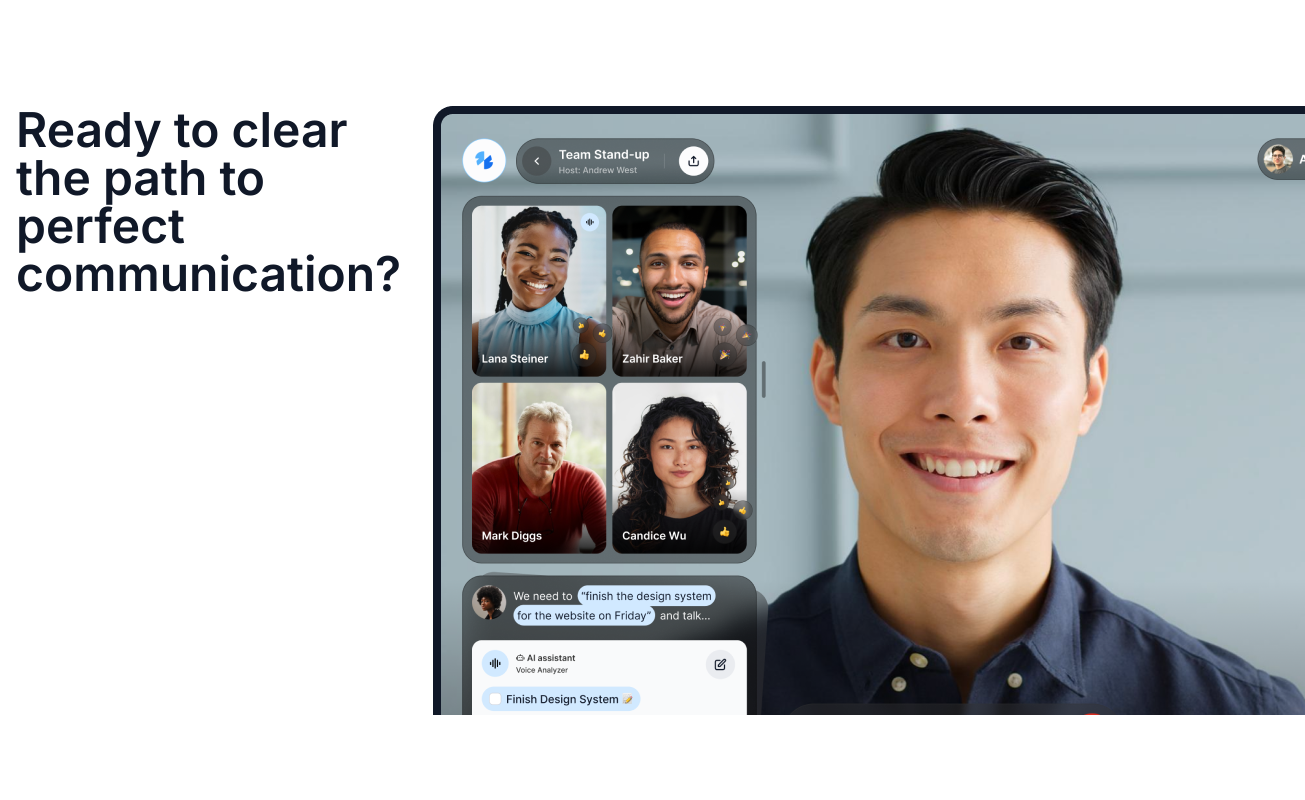
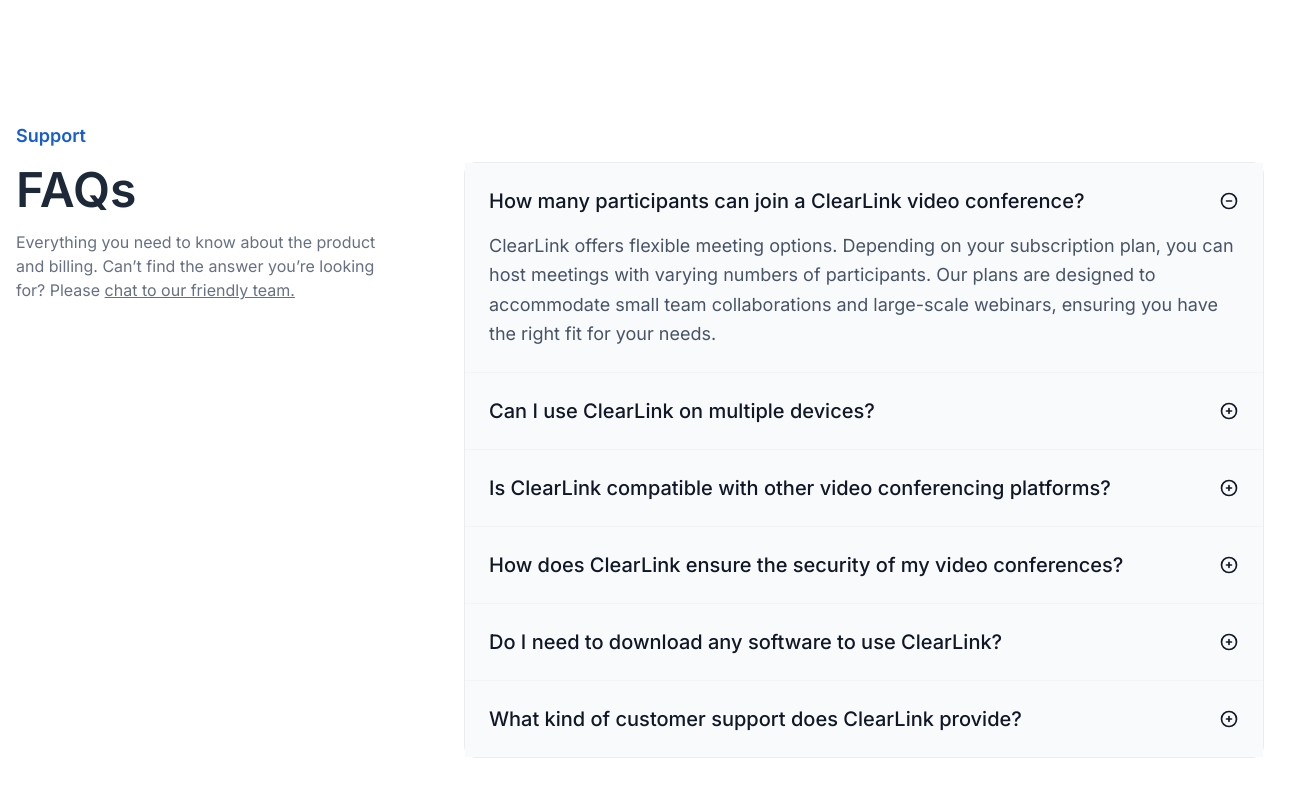
Before and after one commit to Praizee/talent-assessment, a Next.js app: page / in a window 1280 px wide. Shown: the part 2000-2800 px from the top of the page, 1305 px wide, since content can reach past the window. Built offline with nearby package versions, Linux system fonts and the light colour scheme.

Commit message:
feat: FAQ section

```diff
--- a/component/home/Home.jsx
+++ b/component/home/Home.jsx
@@ -56,6 +56,41 @@ const Home = () => {
       title: "Bank-grade security",
       description:
         "Your privacy is our priority with bank-grade security protocols safeguarding your meetings and data from unwanted intruders.",
+    },
+  ];
+
+  const faqs = [
+    {
+      question: "How many participants can join a ClearLink video conference?",
+      answer:
+        "ClearLink offers flexible meeting options. Depending on your subscription plan, you can host meetings with varying numbers of participants. Our plans are designed to accommodate small team collaborations and large-scale webinars, ensuring you have the right fit for your needs.",
+    },
+    {
+      question: "Can I use ClearLink on multiple devices?",
+      answer:
+        "Lorem ipsum dolor sit amet consectetur, adipisicing elit. Ab hic veritatis molestias culpa in, recusandae laboriosam neque aliquid libero nesciunt voluptate dicta quo officiis explicabo consequuntur distinctio corporis earum similique!",
+    },
+    {
+      question:
+        "Is ClearLink compatible with other video conferencing platforms?",
+      answer:
+        "Lorem ipsum dolor sit amet consectetur, adipisicing elit. Ab hic veritatis molestias culpa in, recusandae laboriosam neque aliquid libero nesciunt voluptate dicta quo officiis explicabo consequuntur distinctio corporis earum similique!",
+    },
+    {
+      question:
+        "How does ClearLink ensure the security of my video conferences?",
+      answer:
+        "Lorem ipsum dolor sit amet consectetur, adipisicing elit. Ab hic veritatis molestias culpa in, recusandae laboriosam neque aliquid libero nesciunt voluptate dicta quo officiis explicabo consequuntur distinctio corporis earum similique!",
+    },
+    {
+      question: "Do I need to download any software to use ClearLink?",
+      answer:
+        "Lorem ipsum dolor sit amet consectetur, adipisicing elit. Ab hic veritatis molestias culpa in, recusandae laboriosam neque aliquid libero nesciunt voluptate dicta quo officiis explicabo consequuntur distinctio corporis earum similique!",
+    },
+    {
+      question: "What kind of customer support does ClearLink provide?",
+      answer:
+        "Lorem ipsum dolor sit amet consectetur, adipisicing elit. Ab hic veritatis molestias culpa in, recusandae laboriosam neque aliquid libero nesciunt voluptate dicta quo officiis explicabo consequuntur distinctio corporis earum similique!",
     },
   ];
 
@@ -204,7 +239,7 @@ const Home = () => {
       </div>
 
       {/* CTA section */}
-      <div className=" max-w-screen-xl mx-auto px-4 md:px-8 lg:px-4 py-24 space-y-20">
+      {/* <div className=" max-w-screen-xl mx-auto px-4 md:px-8 lg:px-4 py-24 space-y-20">
         <div className="flex justify-between gap-8">
           <div className="flex-1">
             <h2 className="text-[#101828] text-5xl font-semibold">
@@ -215,6 +250,74 @@ const Home = () => {
             <Image src={Mockup} className="w-max" />
           </div>
         </div>
+      </div> */}
+
+      {/* FAQ */}
+      <div className="max-w-screen-xl mx-auto px-4 py-28">
+        <div className="lg:flex gap-16 justify-between">
+          <div className="flex-">
+            <div className="space-y-4">
+              <p className="text-[#175CD3] text-lg font-semibold">Support</p>
+              <h2 className="text-[#1D2939] text-5xl font-semibold">FAQs</h2>
+              <p className="text-[#667085] max-w-sm">
+                Everything you need to know about the product and billing. Can’t
+                find the answer you’re looking for? Please{" "}
+                <Link href="/" className="underline">
+                  chat to our friendly team.
+                </Link>
+              </p>
+            </div>
+          </div>
+          <div className="flex-1 mt-10 divide-y divide-gray-100 rounded-xl border border-[#EAECF0] bg-[#F9FAFB]">
+            {faqs.map((faq, index) => (
+              <details
+                key={index}
+                className="group p-6 [&_summary::-webkit-details-marker]:hidden bg-[#F9FAFB]"
+                open={index === 0} // Open only the first FAQ by default
+              >
+                <summary className="flex cursor-pointer items-center justify-between gap-1.5 text-[#101828]">
+                  <h2 className="text-xl font-medium">{faq.question}</h2>
+
+                  <span className="relative h-5 w-5 shrink-0">
+                    <svg
+                      xmlns="http://www.w3.org/2000/svg"
+                      className="absolute inset-0 h-5 w-5 opacity-100 group-open:opacity-0"
+                      fill="none"
+                      viewBox="0 0 24 24"
+                      stroke="currentColor"
+                      strokeWidth="2"
+                    >
+                      <path
+                        strokeLinecap="round"
+                        strokeLinejoin="round"
+                        d="M12 9v3m0 0v3m0-3h3m-3 0H9m12 0a9 9 0 11-18 0 9 9 0 0118 0z"
+                      />
+                    </svg>
+
+                    <svg
+                      xmlns="http://www.w3.org/2000/svg"
+                      className="absolute inset-0 h-5 w-5 opacity-0 group-open:opacity-100"
+                      fill="none"
+                      viewBox="0 0 24 24"
+                      stroke="currentColor"
+                      strokeWidth="2"
+                    >
+                      <path
+                        strokeLinecap="round"
+                        strokeLinejoin="round"
+                        d="M15 12H9m12 0a9 9 0 11-18 0 9 9 0 0118 0z"
+                      />
+                    </svg>
+                  </span>
+                </summary>
+
+                <p className="mt-4 leading-relaxed text-[#475467] text-lg">
+                  {faq.answer}
+                </p>
+              </details>
+            ))}
+          </div>
+        </div>
       </div>
     </section>
   );
```
